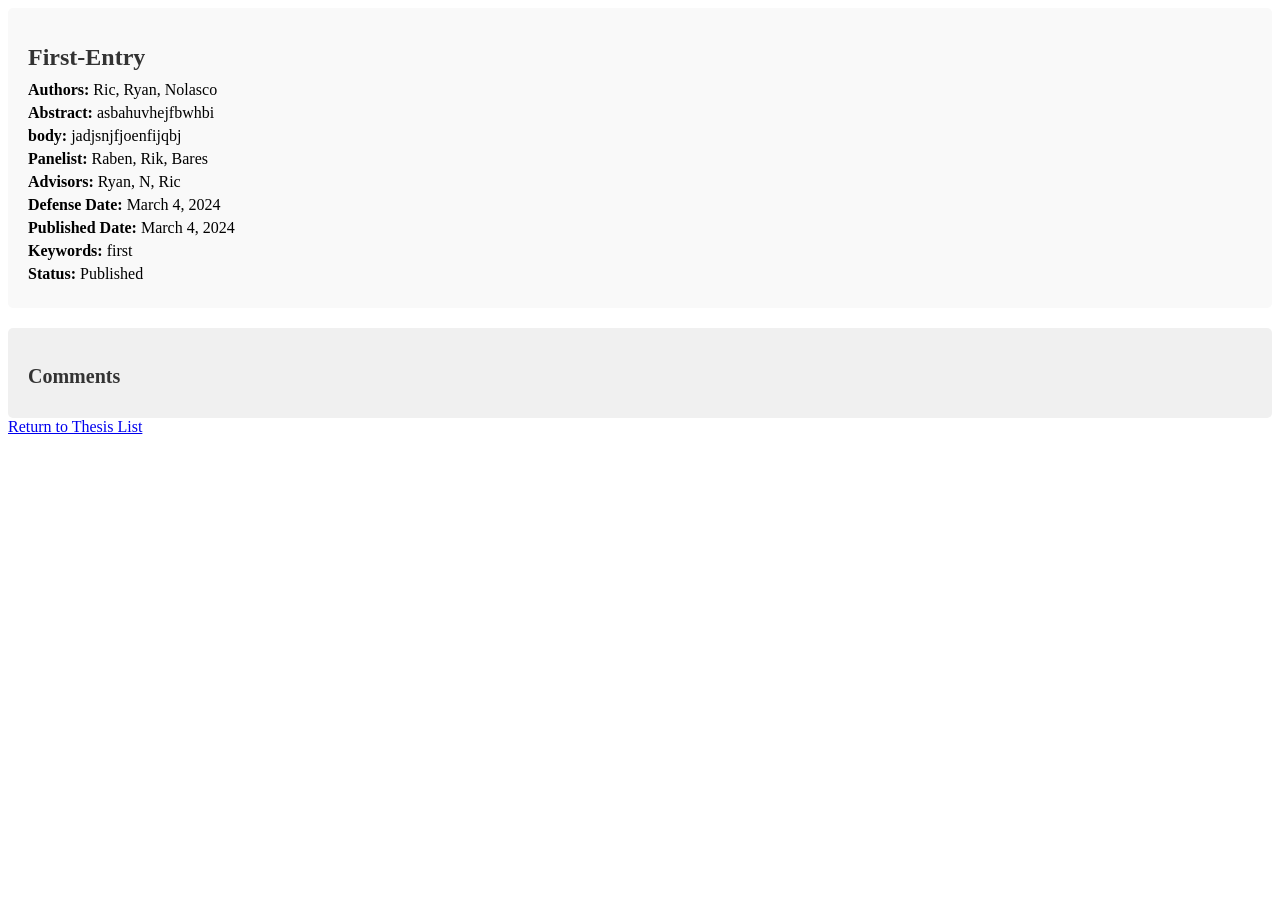
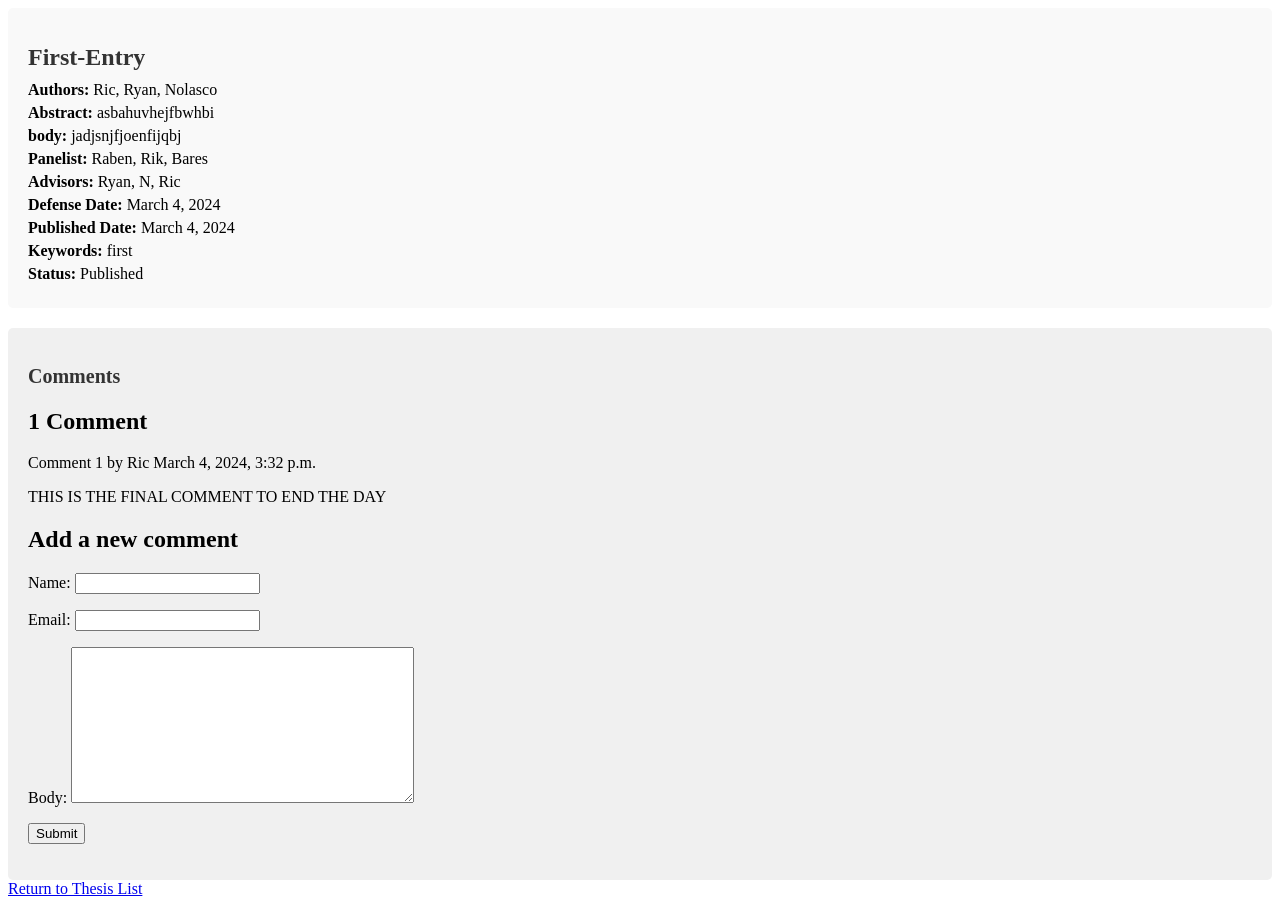
Before and after one commit to TooIneptNeedToLearn/Django-Thesis, a Django app: a page that uses Thesis/content/templates/inner_working/thesis_details.html in a window 1280 px wide. Before the commit the page ends 434 px from the top, so only its background shows below. Run offline with Django 5.2, Linux system fonts and the light colour scheme; data comes from the database, SQL or seed files in the repository; both versions use the stored data as it was after the commit.

Commit message:
added comment feature

```diff
--- /dev/null
+++ b/Thesis/content/forms.py
@@ -0,0 +1,7 @@
+from .models import Comment
+from django.forms import ModelForm
+
+class CommentForm(ModelForm):
+    class Meta:
+        model = Comment
+        fields = ['name','email','body']
--- a/Thesis/content/models.py
+++ b/Thesis/content/models.py
@@ -43,3 +43,23 @@ class Thesis(models.Model):
         if not self.slug:
             self.slug = slugify(self.title)
         super().save(*args, **kwargs)
+
+class Comment(models.Model):
+    post = models.ForeignKey(Thesis,
+                             on_delete=models.CASCADE,
+                             related_name='comments')
+    name = models.CharField(max_length=80)
+    email=models.EmailField()
+    body=models.TextField()
+    created=models.DateTimeField(auto_now_add=True)
+    updated=models.DateTimeField(auto_now=True)
+    active=models.BooleanField(default=True)
+
+    class Meta:
+        ordering =['created']
+        indexes = [
+            models.Index(fields=['created'])
+        ]
+
+    def __str__(self):
+        return f'Comment by {self.name} on {self.post}'
--- /dev/null
+++ b/Thesis/content/templates/inner_working/comment_form.html
@@ -0,0 +1,6 @@
+<h2>Add a new comment</h2>
+<form action="{%url 'content:post_comment' thesis.id%}" method="post">
+    {{form.as_p}}
+    {%csrf_token%}
+    <p><input type="submit" name="add comment" id=""></p>
+</form>
--- a/Thesis/content/templates/inner_working/thesis_details.html
+++ b/Thesis/content/templates/inner_working/thesis_details.html
@@ -21,7 +21,22 @@
 <div class="comment-section">
     <h2 class="comment-heading">Comments</h2>
     <div class="comments">
+        {% with comments.count as total_comments%}
+            <h2> {{total_comments}} Comment{{total_comments|pluralize}}</h2>
+        {%endwith%}
+        {%for comment in comments%}
+            <div class="comment_sec">
+                <p class="info">
+                    Comment {{forloop.counter}} by {{comment.name}}
+                    {{comment.created}}
+                </p>
+                {{comment.body|linebreaks}}
+            </div>
+            {%empty%}
+                <p>There are no comments.</p>
+        {%endfor%}
 
+        {%include "inner_working/comment_form.html"%}
     </div>
 </div>
 
--- a/Thesis/content/urls.py
+++ b/Thesis/content/urls.py
@@ -6,5 +6,6 @@ app_name = "content"
 urlpatterns = [
     path('', views.show_thesis, name='thesis_list'),
     path('search/', views.thesis_search, name='thesis_search'),
-    path('<int:year>/<int:month>/<int:day>/<slug:thesis>/',views.thesis_details,name = "thesis_details")
+    path('<int:year>/<int:month>/<int:day>/<slug:thesis>/',views.thesis_details,name = "thesis_details"),
+    path("<int:thesis_id>/comment/", views.post_comment, name = 'post_comment'),
 ]
--- a/Thesis/content/views.py
+++ b/Thesis/content/views.py
@@ -1,6 +1,8 @@
 from django.shortcuts import render, get_object_or_404
-from .models import Thesis
+from .models import Thesis, Comment
 from django.core.paginator import Paginator
+from .forms import CommentForm
+from django.views.decorators.http import require_POST
 
 
 
@@ -27,4 +29,19 @@ def thesis_search(request):
 
 def thesis_details(request, year, month, day, thesis):
     thesis = get_object_or_404(Thesis,slug=thesis,published_date__year = year, published_date__month = month, published_date__day = day)
-    return render(request,"inner_working/thesis_details.html", {"thesis":thesis})
+    comments = thesis.comments.filter(active=True)
+    form = CommentForm()
+    return render(request,"inner_working/thesis_details.html", {"thesis":thesis,'comments':comments, 'form':form})
+
+
+@require_POST
+def post_comment(request, thesis_id):
+    post = get_object_or_404(Thesis,id=thesis_id)
+    comment = None
+    form = CommentForm(data=request.POST)
+    if form.is_valid():
+        comment = form.save(commit=False)
+        comment.post = post
+        comment.save()
+
+    return render(request, 'inner_working/comment.html', {'post':post, 'form':form, 'comment':comment })
```
Also changed, not shown: Thesis/content/admin.py (+7 -1 lines), Thesis/content/templates/inner_working/comment.html (added, +13 -0 lines), Thesis/content/migrations/0007_comment.py (added), Thesis/db.sqlite3.
